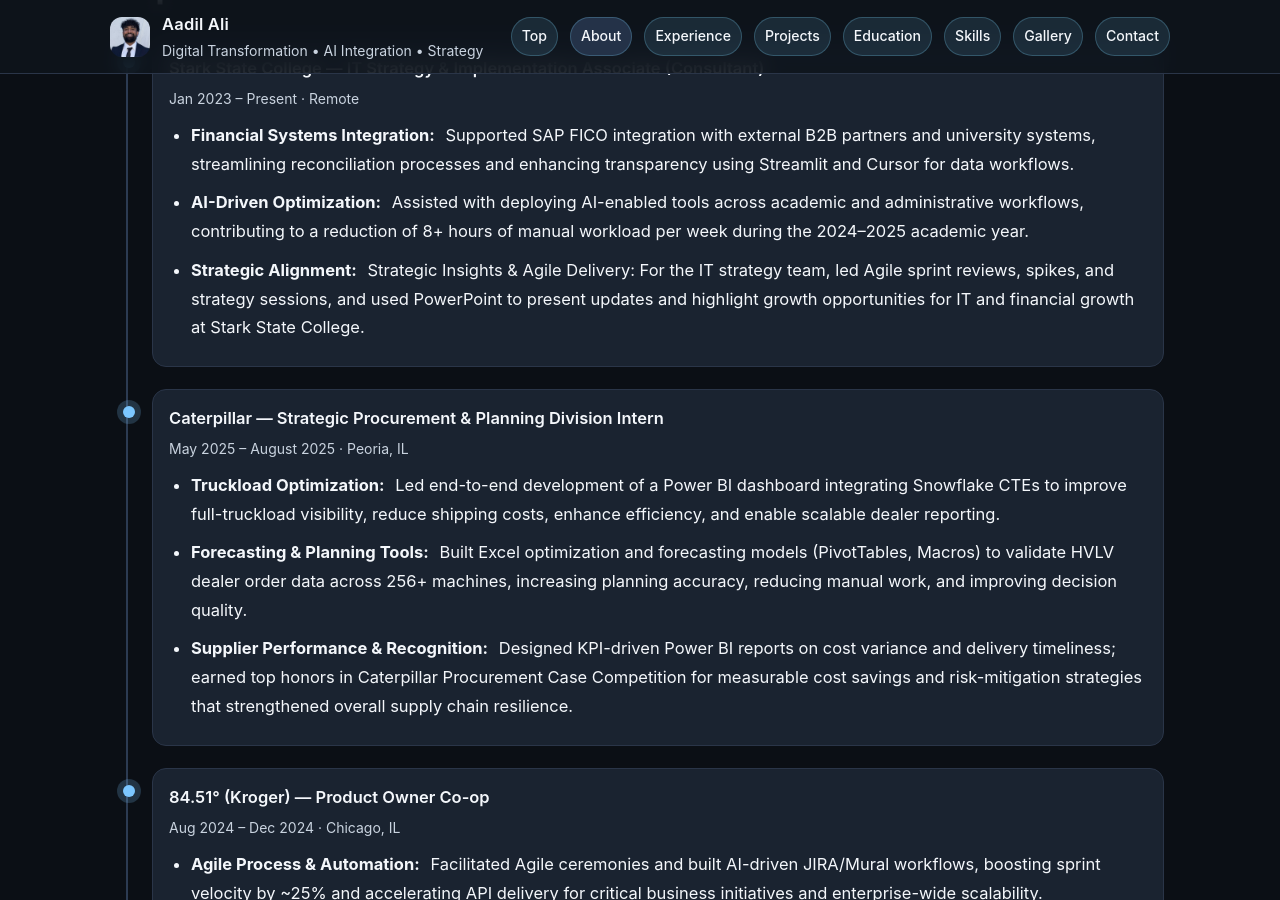
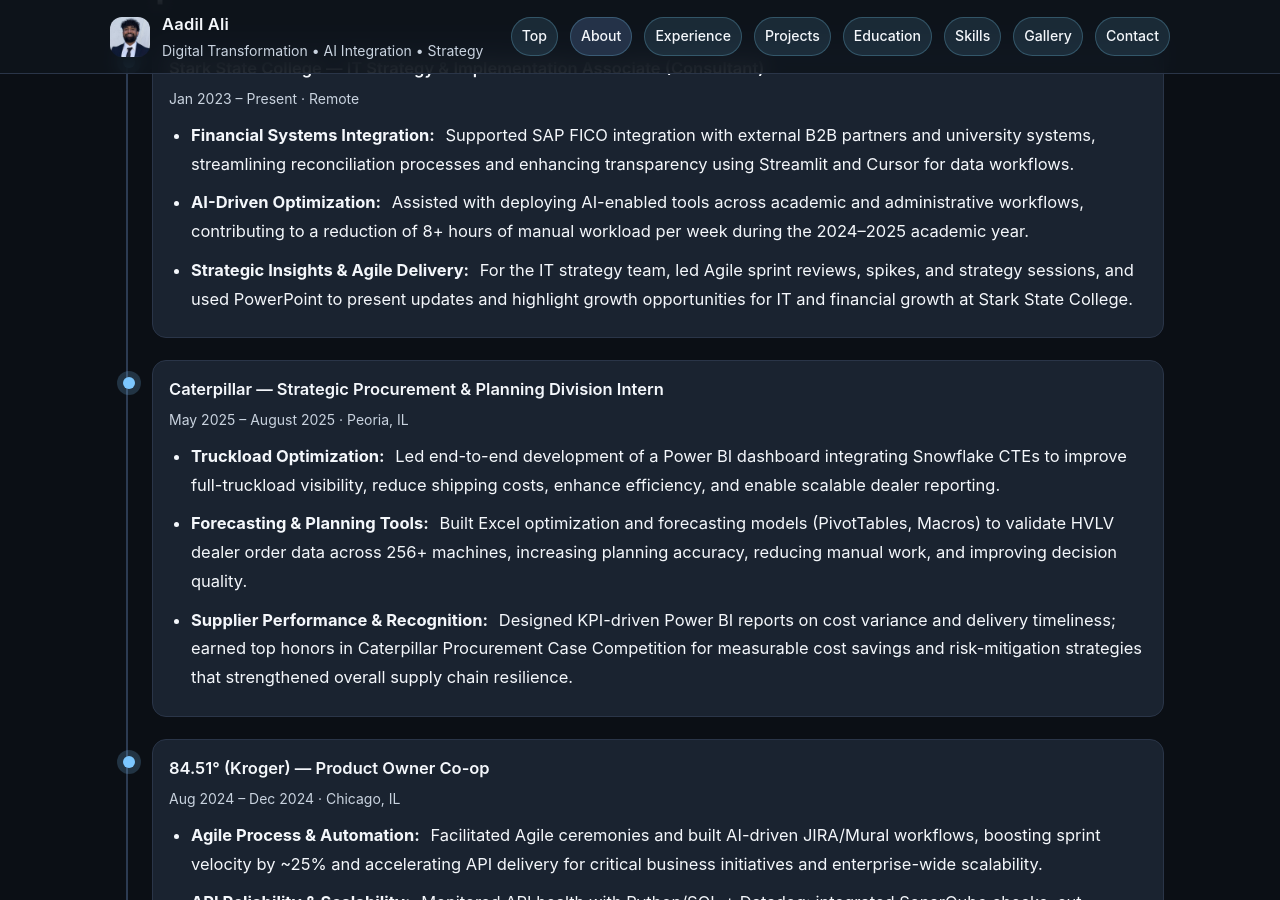
Before and after one commit to aaadil777/aaadil777.github.io, a Jekyll site: the page built from index.md, in a window 1280 px wide and 900 px high, scrolled down 1057 px. Built offline with Jekyll 4.4.1, drawn with Linux system fonts in a browser that asks for light colours.

Commit message:
Added experience updates.

```diff
--- a/_data/experience.yaml
+++ b/_data/experience.yaml
@@ -5,7 +5,7 @@
   bullets:
     - "Financial Systems Integration: Supported SAP FICO integration with external B2B partners and university systems, streamlining reconciliation processes and enhancing transparency using Streamlit and Cursor for data workflows."
     - "AI-Driven Optimization: Assisted with deploying AI-enabled tools across academic and administrative workflows, contributing to a reduction of 8+ hours of manual workload per week during the 2024–2025 academic year."
-    - "Strategic Alignment: Strategic Insights & Agile Delivery: For the IT strategy team, led Agile sprint reviews, spikes, and strategy sessions, and used PowerPoint to present updates and highlight growth opportunities for IT and financial growth at Stark State College."
+    - "Strategic Insights & Agile Delivery: For the IT strategy team, led Agile sprint reviews, spikes, and strategy sessions, and used PowerPoint to present updates and highlight growth opportunities for IT and financial growth at Stark State College."
 
 - company: Caterpillar
   role: Strategic Procurement & Planning Division Intern
```
